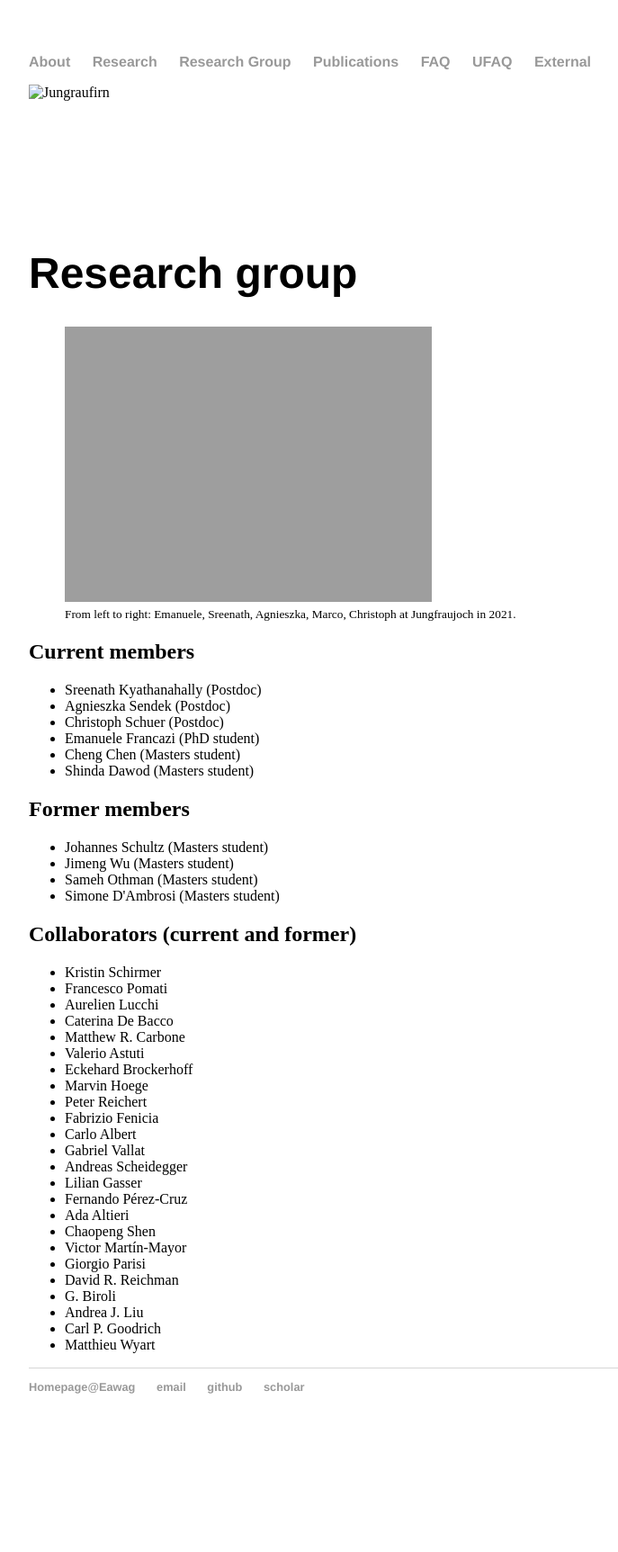
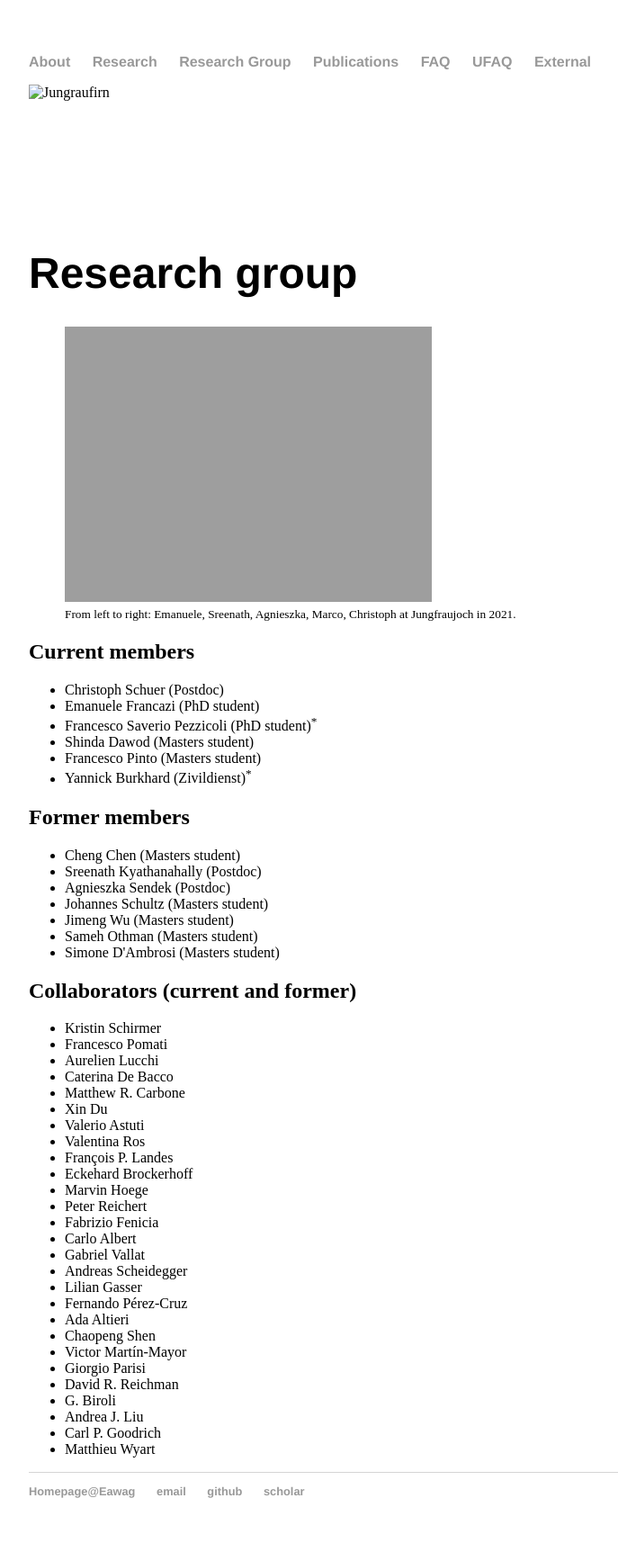
Before and after one commit to mbaityje/mbaityje.github.io, a Jekyll site: the page built from group/index.html, in a window 1280 px wide. Shown: the whole page at 90% size, without its empty margins (160-847 px from the left). Built offline with Jekyll 4.4.1, drawn with Linux system fonts in a browser that asks for light colours; before the commit the page ends 1609 px from its top, so only the background shows below that.

Commit message:
Updated group

```diff
--- a/external/index.html
+++ b/external/index.html
@@ -10,6 +10,7 @@ title: External resources
 		<ul>
 			<li>A short <a href="https://magazine.scienceforthepeople.org/vol22-1/what-is-a-radical-analysis-of-science/">essay</a> by Helen Zhao, on a radical analysis of science.</li>
 			<li>A short <a href="https://masshumanities.org/files/programs/forum/Science-alone-wont-save-us.pdf"> opinion article</a> by Erle C. Ellis on science, global change and planetary boundaries.</li>
+			<li>An <a href="https://www.jstor.org/stable/25115633?seq=1"> article</a> by G.A. Cohen on promoting egalitarianism while belonging to a privileged collective.</li>
 		</ul>
 	</p>
 	<p>
--- a/group/index.html
+++ b/group/index.html
@@ -10,16 +10,19 @@ title: Group
 	</figure>
 	<h2>Current members</h2>
 		<ul>
-			<li>Sreenath Kyathanahally (Postdoc)</li>
-			<li>Agnieszka Sendek (Postdoc)</li>
 			<li>Christoph Schuer (Postdoc)</li>
 			<li>Emanuele Francazi (PhD student)</li>
-			<li>Cheng Chen (Masters student)</li>
+			<li>Francesco Saverio Pezzicoli (PhD student)<sup>*</sup></li>
 			<li>Shinda Dawod (Masters student)</li>
+			<li>Francesco Pinto (Masters student)</li>
+			<li>Yannick Burkhard (Zivildienst)<sup>*</sup></li>
 		</ul>
 
 	<h2>Former members</h2>
 		<ul>
+			<li>Cheng Chen (Masters student)</li>
+			<li>Sreenath Kyathanahally (Postdoc)</li>
+			<li>Agnieszka Sendek (Postdoc)</li>
 			<li>Johannes Schultz (Masters student)</li>
 			<li>Jimeng Wu (Masters student)</li>
 			<li>Sameh Othman (Masters student)</li>
@@ -32,7 +35,10 @@ title: Group
 			<li>Aurelien Lucchi</li>
 			<li>Caterina De Bacco</li>
 			<li>Matthew R. Carbone</li>
+			<li>Xin Du</li>
 			<li>Valerio Astuti</li>
+			<li>Valentina Ros</li>
+			<li>François P. Landes</li>
 			<li>Eckehard Brockerhoff</li>
 			<li>Marvin Hoege</li>
 			<li>Peter Reichert</li>
```
